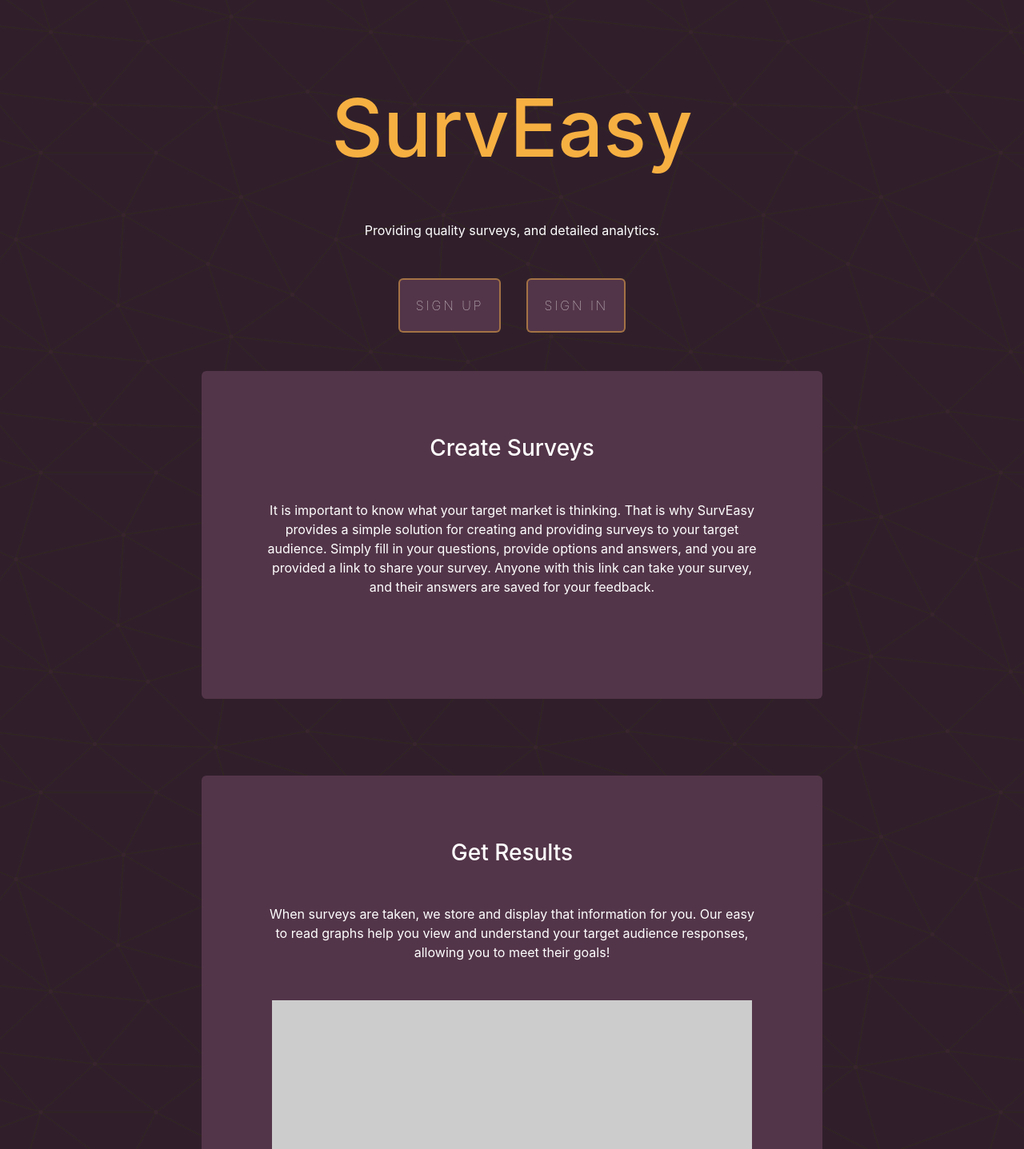
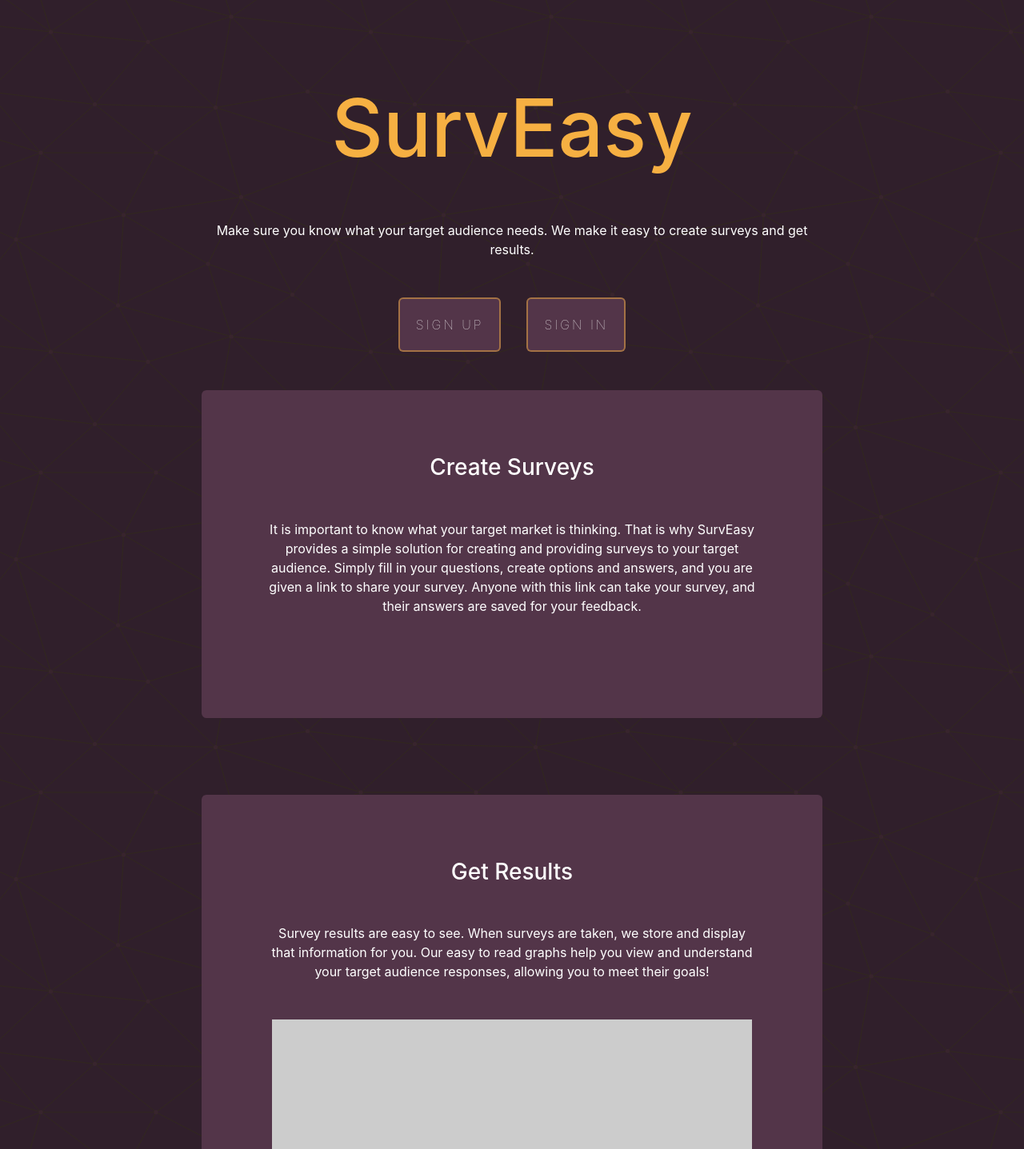
Before and after one commit to tylerdrewwork/Surveasy, a React (Create React App) app in the folder client/: page / in a window 1280 px wide. Shown: the top 1437 px of the page at 80% size. Built offline with nearby package versions, Linux system fonts and the light colour scheme; the HTML template or start-up script is replaced by a standard one.

Commit message:
feat: include additional description information

```diff
--- a/client/src/pages/landing.js
+++ b/client/src/pages/landing.js
@@ -26,7 +26,7 @@ function Landing() {
             <h1 className="title">SurvEasy</h1>
 
             <p className="description" id="about">
-                Providing quality surveys, and detailed analytics.
+                Make sure you know what your target audience needs. We make it easy to create surveys and get results.
             </p>
 
             <section>
@@ -43,7 +43,7 @@ function Landing() {
                 <p>
                     It is important to know what your target market is thinking. That is why SurvEasy provides a simple
                     solution for creating and providing surveys to your target audience. Simply fill in your questions,
-                    provide options and answers, and you are provided a link to share your survey. Anyone with this link
+                    create options and answers, and you are given a link to share your survey. Anyone with this link
                     can take your survey, and their answers are saved for your feedback.
                 </p>
             </section>
@@ -51,8 +51,9 @@ function Landing() {
             <section className="description-section">
                 <h3>Get Results</h3>
                 <p>
-                    When surveys are taken, we store and display that information for you. Our easy to read graphs help
-                    you view and understand your target audience responses, allowing you to meet their goals!
+                    Survey results are easy to see. When surveys are taken, we store and display that information for
+                    you. Our easy to read graphs help you view and understand your target audience responses, allowing
+                    you to meet their goals!
                 </p>
                 <img src="https://via.placeholder.com/600x450" />
             </section>
```
Also changed, not shown: 2 other files (tests, documents, lock files or other folders).
